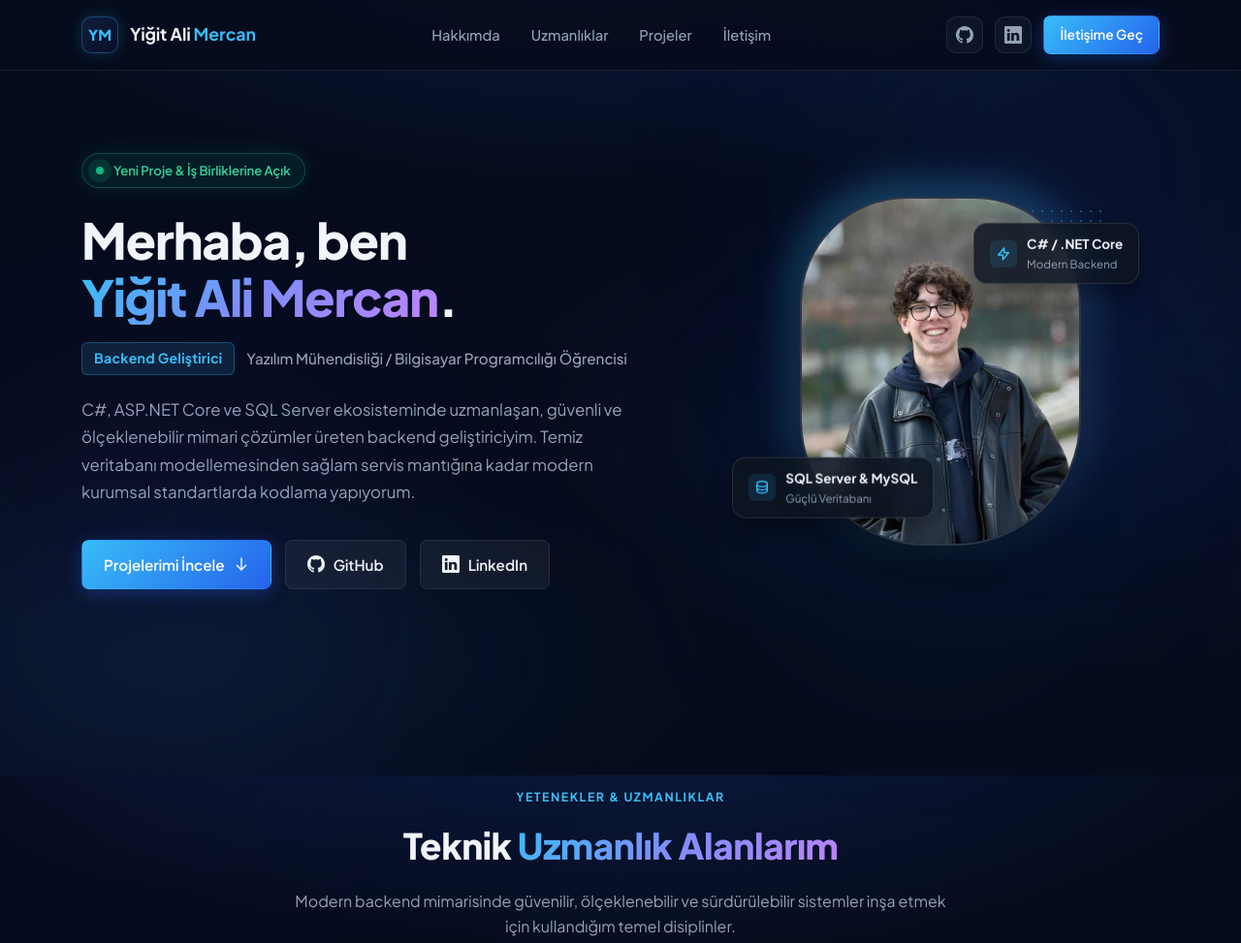
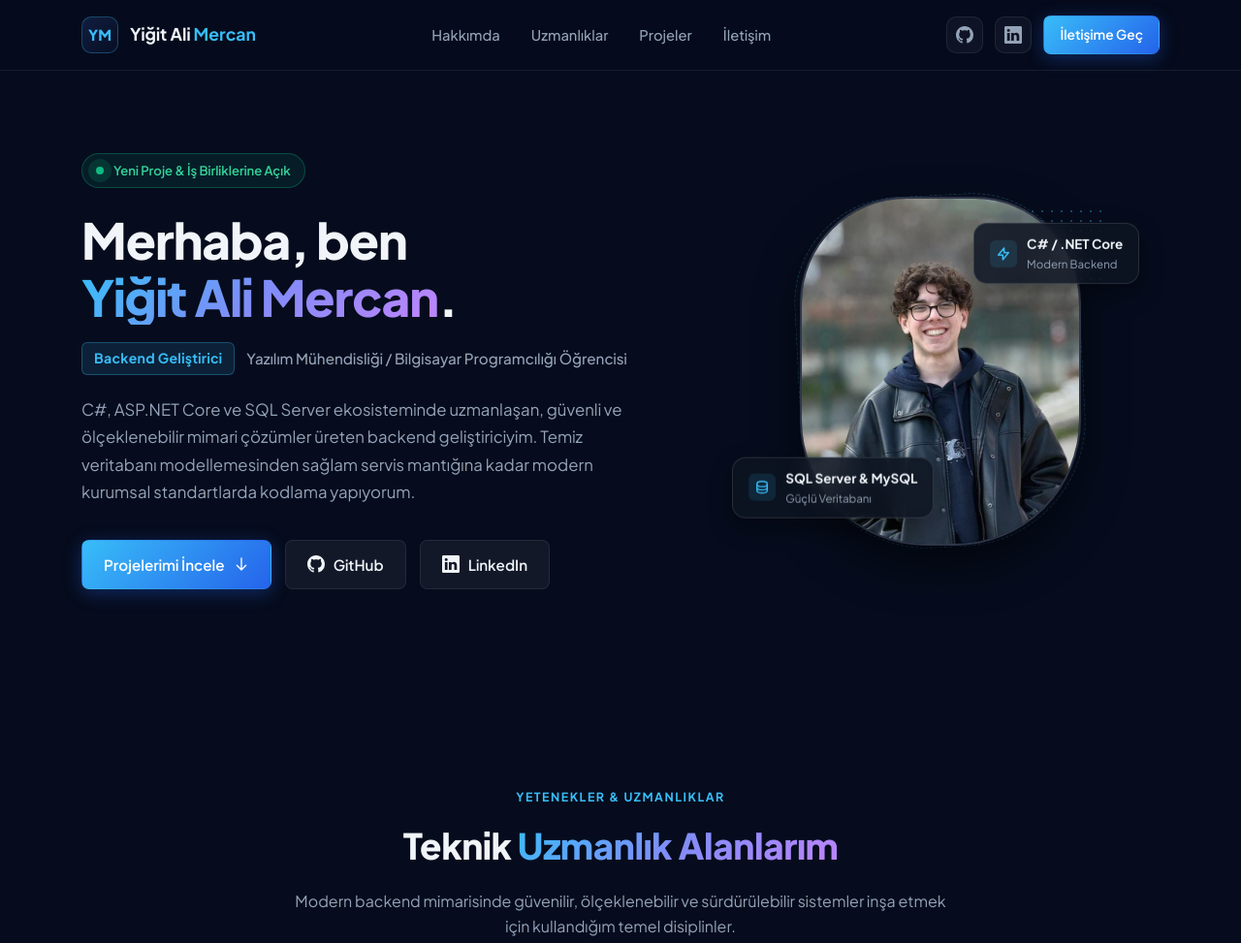
Before and after one commit to Electusys/portfolio, a plain HTML site: page index.html in a window 1280 px wide. Shown: the top 973 px of the page at 97% size. Drawn offline with Linux system fonts and the light colour scheme.

Commit message:
feat: update Personal Finance Tracker with Streamlit, Pandas and Gemini AI; remove artificial background glows

```diff
--- a/index.html
+++ b/index.html
@@ -11,11 +11,6 @@
   <link rel="stylesheet" href="style.css">
 </head>
 <body>
-
-  <!-- Arka Plan Efekti Işıkları -->
-  <div class="ambient-glow glow-1"></div>
-  <div class="ambient-glow glow-2"></div>
-  <div class="ambient-glow glow-3"></div>
 
   <!-- Üst Navigasyon Menüsü -->
   <header class="navbar-wrapper">
@@ -236,6 +231,7 @@
             <span class="skill-chip">MySQL</span>
             <span class="skill-chip">Ubuntu Linux</span>
             <span class="skill-chip">Python</span>
+            <span class="skill-chip">Pandas</span>
           </div>
         </div>
 
@@ -329,10 +325,10 @@
           <!-- 3. Personal Finance Tracker -->
           <article class="project-card">
             <div class="project-card-header">
-              <span class="project-category-tag tag-amber">Finans & CLI</span>
+              <span class="project-category-tag tag-amber">Yapay Zeka & Finans</span>
               <div class="project-icon-box">
                 <svg xmlns="http://www.w3.org/2000/svg" width="18" height="18" fill="none" viewBox="0 0 24 24" stroke="currentColor">
-                  <path stroke-linecap="round" stroke-linejoin="round" stroke-width="2" d="M12 8c-1.657 0-3 .895-3 2s1.343 2 3 2 3 .895 3 2-1.343 2-3 2m0-8c1.11 0 2.08.402 2.599 1M12 8V7m0 1v8m0 0v1m0-1c-1.11 0-2.08-.402-2.599-1M21 12a9 9 0 11-18 0 9 9 0 0118 0z" />
+                  <path stroke-linecap="round" stroke-linejoin="round" stroke-width="2" d="M9 19v-6a2 2 0 00-2-2H5a2 2 0 00-2 2v6a2 2 0 002 2h2a2 2 0 002-2zm0 0V9a2 2 0 012-2h2a2 2 0 012 2v10m-6 0a2 2 0 002 2h2a2 2 0 002-2m0 0V5a2 2 0 012-2h2a2 2 0 012 2v14a2 2 0 01-2 2h-2a2 2 0 01-2-2z" />
                 </svg>
               </div>
             </div>
@@ -340,14 +336,15 @@
             <div class="project-info">
               <h3 class="project-title">Personal Finance Tracker</h3>
               <p class="project-desc">
-                Gelir ve gider kayıtlarını tutan, hem Avrupa hem de ABD sayı formatlarını destekleyen komut satırı aracı. İşlem geçmişi, kategorize edilmiş harcama analizi ve net finansal özetler sunar.
+                Gelir ve gider takibini Streamlit paneli ve Pandas tabloları ile görselleştiren modern finans uygulaması. Entegre Google Gemini yapay zeka asistanı ile harcamaları analiz ederek kişisel finansal içgörüler sunar.
               </p>
 
               <div class="tech-tags">
                 <span>Python</span>
-                <span>CLI</span>
-                <span>JSON</span>
-                <span>Finans</span>
+                <span>Pandas</span>
+                <span>Streamlit</span>
+                <span>Gemini AI</span>
+                <span>Desktop UI</span>
               </div>
             </div>
 
--- a/style.css
+++ b/style.css
@@ -29,7 +29,6 @@
   --radius-full: 9999px;
 
   --shadow-sm: 0 4px 12px rgba(0, 0, 0, 0.25);
-  --shadow-glow: 0 0 35px rgba(56, 189, 248, 0.18);
   --shadow-card: 0 10px 30px -10px rgba(0, 0, 0, 0.5);
 
   --transition-fast: 0.2s cubic-bezier(0.4, 0, 0.2, 1);
@@ -50,60 +49,12 @@ html {
 body {
   font-family: 'Plus Jakarta Sans', system-ui, -apple-system, sans-serif;
   background-color: var(--bg-main);
-  background-image:
-    radial-gradient(ellipse 80% 55% at 50% -15%, rgba(37, 99, 235, 0.2), transparent 70%),
-    radial-gradient(ellipse 65% 45% at 85% 55%, rgba(30, 58, 138, 0.18), transparent 70%),
-    radial-gradient(ellipse 60% 40% at 15% 85%, rgba(14, 116, 144, 0.12), transparent 70%);
-  background-attachment: fixed;
   color: var(--text-main);
   line-height: 1.65;
   overflow-x: hidden;
   position: relative;
   min-height: 100vh;
   -webkit-font-smoothing: antialiased;
-}
-
-/* Arka Plan Ambient Işıkları (Canlı Midnight Blue Efekti) */
-.ambient-glow {
-  position: fixed;
-  border-radius: 50%;
-  filter: blur(120px);
-  pointer-events: none;
-  z-index: 0;
-  opacity: 0.45;
-  animation: pulseAmbient 12s ease-in-out infinite alternate;
-}
-
-.glow-1 {
-  width: 550px;
-  height: 550px;
-  background: radial-gradient(circle, rgba(37, 99, 235, 0.38), rgba(30, 58, 138, 0.18) 50%, transparent 70%);
-  top: -120px;
-  right: -60px;
-}
-
-.glow-2 {
-  width: 650px;
-  height: 650px;
-  background: radial-gradient(circle, rgba(67, 56, 202, 0.32), rgba(30, 27, 75, 0.15) 60%, transparent 70%);
-  top: 35%;
-  left: -160px;
-  animation-delay: -4s;
-}
-
-.glow-3 {
-  width: 480px;
-  height: 480px;
-  background: radial-gradient(circle, rgba(14, 165, 233, 0.22), transparent 70%);
-  bottom: 50px;
-  right: 5%;
-  animation-delay: -8s;
-}
-
-@keyframes pulseAmbient {
-  0% { transform: scale(0.9) translate(0, 0); opacity: 0.35; }
-  50% { transform: scale(1.1) translate(20px, 30px); opacity: 0.5; }
-  100% { transform: scale(1) translate(-20px, 15px); opacity: 0.38; }
 }
 
 /* Kapsayıcı */
@@ -171,7 +122,6 @@ body {
   color: var(--accent-cyan);
   font-weight: 800;
   font-size: 0.95rem;
-  box-shadow: 0 0 15px rgba(56, 189, 248, 0.2);
 }
 
 .nav-links {
@@ -347,7 +297,6 @@ body {
   font-size: 0.82rem;
   font-weight: 600;
   margin-bottom: 24px;
-  box-shadow: 0 0 20px rgba(16, 185, 129, 0.15);
 }
 
 .status-dot {
@@ -440,19 +389,13 @@ body {
 
 .photo-backdrop {
   position: absolute;
-  width: 320px;
-  height: 380px;
-  border-radius: 120px 120px 140px 140px;
-  background: linear-gradient(135deg, rgba(56, 189, 248, 0.25) 0%, rgba(99, 102, 241, 0.2) 100%);
-  filter: blur(20px);
+  width: 294px;
+  height: 364px;
+  border-radius: 110px 110px 130px 130px;
+  border: 1px dashed rgba(56, 189, 248, 0.25);
+  background: rgba(255, 255, 255, 0.02);
   z-index: 0;
   transform: rotate(-3deg);
-  animation: floatBackdrop 6s ease-in-out infinite alternate;
-}
-
-@keyframes floatBackdrop {
-  0% { transform: rotate(-3deg) translateY(0); }
-  100% { transform: rotate(2deg) translateY(-10px); }
 }
 
 .photo-dots {
@@ -474,7 +417,7 @@ body {
   border-radius: 110px 110px 130px 130px;
   overflow: hidden;
   border: 2px solid rgba(255, 255, 255, 0.15);
-  box-shadow: 0 20px 50px rgba(0, 0, 0, 0.6), 0 0 40px rgba(56, 189, 248, 0.2);
+  box-shadow: 0 20px 45px rgba(0, 0, 0, 0.55);
   background: #0a1329;
   transition: transform var(--transition-smooth);
 }
@@ -656,7 +599,7 @@ body {
   transform: translateY(-5px);
   background: var(--bg-card-hover);
   border-color: rgba(56, 189, 248, 0.3);
-  box-shadow: 0 15px 35px rgba(0, 0, 0, 0.4), var(--shadow-glow);
+  box-shadow: 0 16px 36px rgba(0, 0, 0, 0.45);
 }
 
 .expertise-card:hover::before {
@@ -769,7 +712,7 @@ body {
   color: var(--accent-cyan);
   background: rgba(56, 189, 248, 0.08);
   transform: translateY(-2px);
-  box-shadow: 0 4px 15px rgba(56, 189, 248, 0.2);
+  box-shadow: 0 4px 12px rgba(0, 0, 0, 0.3);
 }
 
 /* ==========================================================================
@@ -799,7 +742,7 @@ body {
   transform: translateY(-7px);
   background: var(--bg-card-hover);
   border-color: rgba(56, 189, 248, 0.35);
-  box-shadow: 0 20px 40px rgba(0, 0, 0, 0.5), 0 0 25px rgba(56, 189, 248, 0.15);
+  box-shadow: 0 18px 40px rgba(0, 0, 0, 0.5);
 }
 
 .project-card-header {
@@ -911,21 +854,9 @@ body {
   border-radius: var(--radius-lg);
   padding: 55px 40px;
   text-align: center;
-  box-shadow: 0 20px 50px rgba(0, 0, 0, 0.5), 0 0 40px rgba(56, 189, 248, 0.12);
+  box-shadow: 0 20px 45px rgba(0, 0, 0, 0.5);
   position: relative;
   overflow: hidden;
-}
-
-.contact-card::before {
-  content: '';
-  position: absolute;
-  top: -50%;
-  left: 50%;
-  transform: translateX(-50%);
-  width: 350px;
-  height: 250px;
-  background: radial-gradient(circle, rgba(56, 189, 248, 0.25), transparent 70%);
-  pointer-events: none;
 }
 
 .contact-content {
```
Also changed, not shown: 1 other file.
